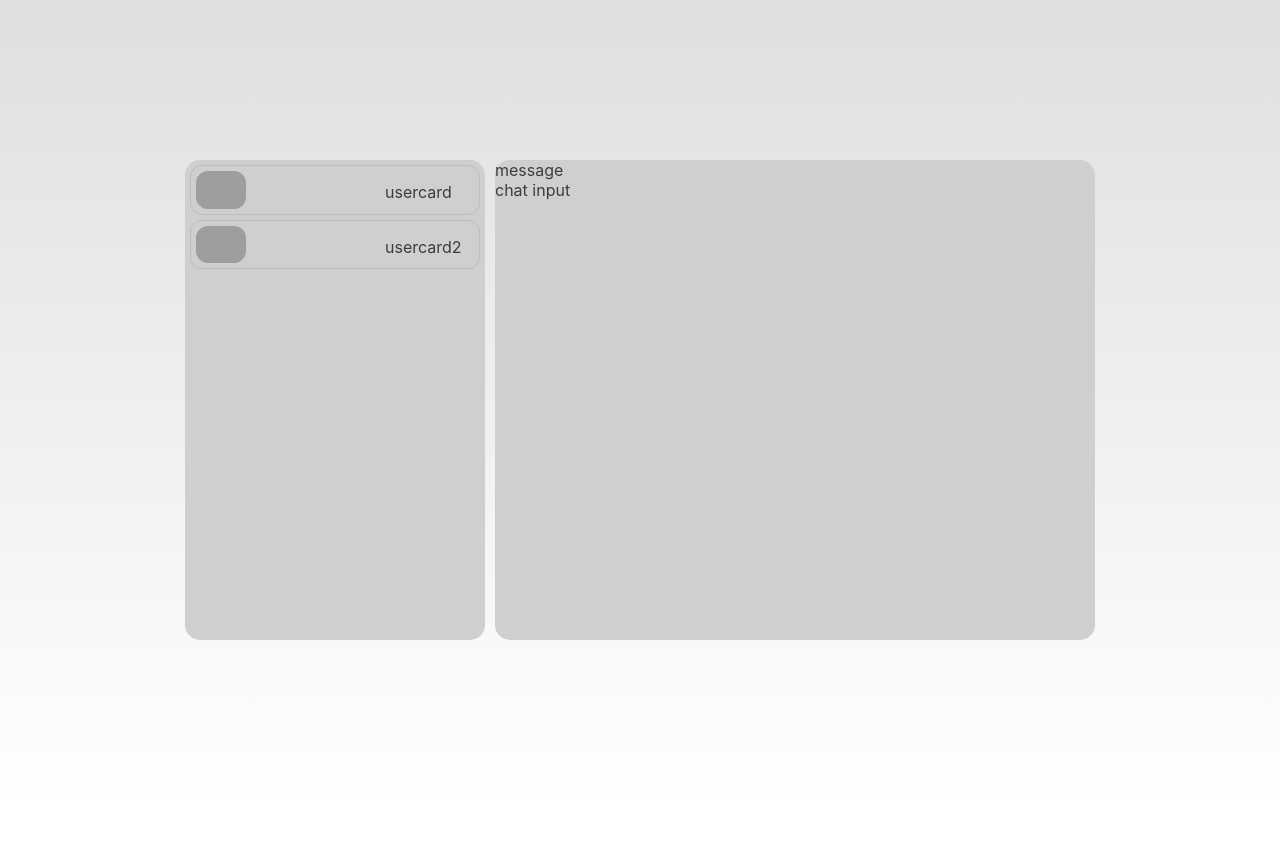
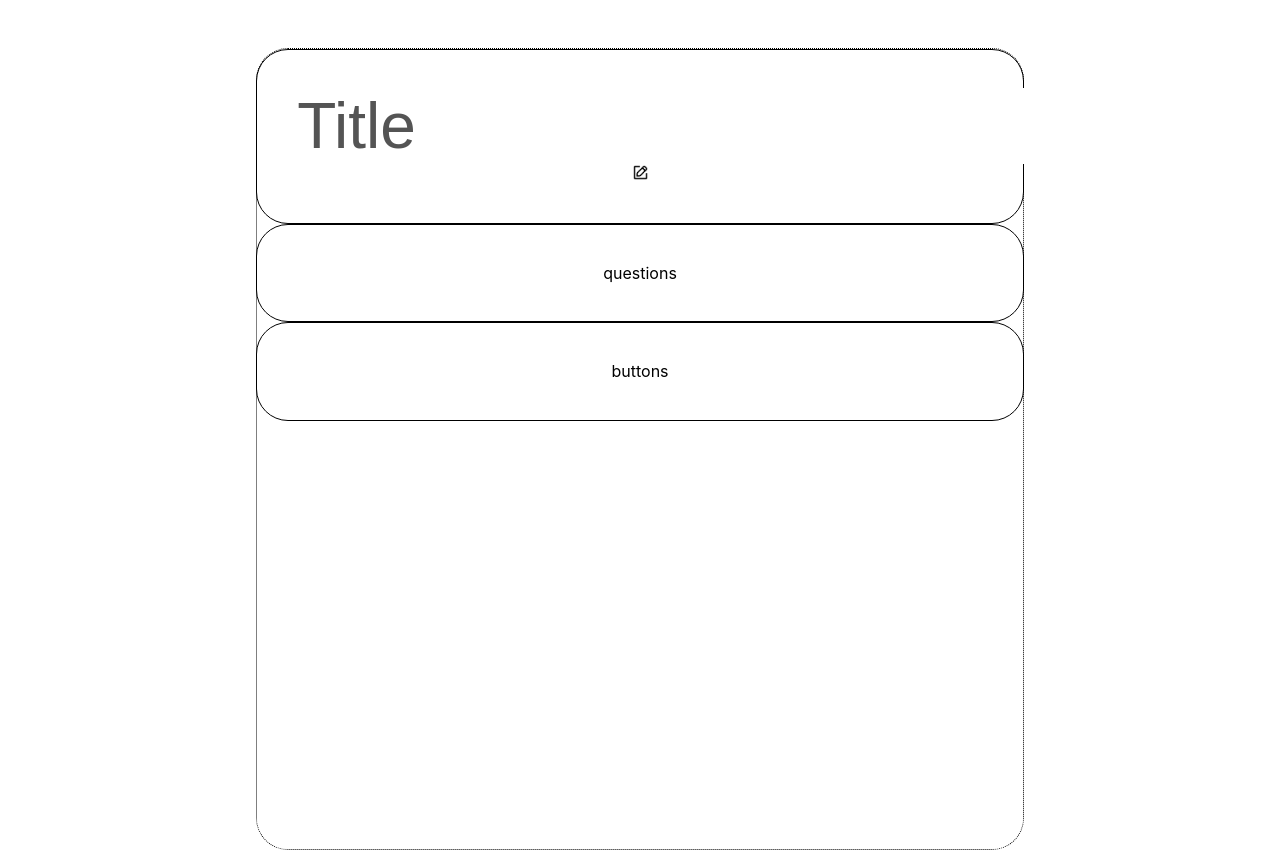
Before and after one commit to rmit-s3712674-Sijie-Shi/chat-page, a React (Create React App) app: page /main in a window 1280 px wide. Before the commit the page ends 800 px from the top, so only its background shows below. Built offline with nearby package versions, Linux system fonts and the light colour scheme; grey boxes are pictures that could not be loaded.

Commit message:
add form page, add title component for form

```diff
--- /dev/null
+++ b/src/formpage/formMainPage.module.css
@@ -0,0 +1,37 @@
+.container {
+    display: flex;
+    flex-direction: column;
+    height: 100vh;
+    width: 100hv;
+    align-items: center;
+    /* justify-content: center; */
+    border: 1px black dotted;
+    border-radius: 2rem;
+    margin-top: 3rem;
+    margin-left: 20%;
+    margin-right: 20%;
+}
+
+.titleContainer {
+    border: 1px black solid;
+    border-radius: 2rem;
+    width: 90%;
+    text-align: center;
+    padding: 5%;
+}
+
+.questionContainer {
+    border: 1px black solid;
+    border-radius: 2rem;
+    width: 90%;
+    text-align: center;
+    padding: 5%;
+}
+
+.bottonContainer {
+    border: 1px black solid;
+    border-radius: 2rem;
+    width: 90%;
+    text-align: center;
+    padding: 5%;
+}
--- /dev/null
+++ b/src/formpage/formMainPage.tsx
@@ -0,0 +1,21 @@
+import React from "react";
+import styles from "./formMainPage.module.css"
+import Title from "./title/title";
+
+const FormMainPage = () => {
+    return(
+        <>
+        <div className={styles.container}>
+            <div className={styles.titleContainer}>
+                <Title/>
+            </div>
+            <div className={styles.questionContainer}>questions</div>
+            <div className={styles.bottonContainer}>
+                buttons
+            </div>
+        </div>
+        </>
+    )
+}
+
+export default FormMainPage;
--- /dev/null
+++ b/src/formpage/title/title.module.css
@@ -0,0 +1,20 @@
+.container{
+    position: relative;
+}
+.container input {
+    background-color: #fff;
+    border: none;
+    font-size: 4rem;
+}
+
+.container input:focus {
+    border: none;
+    outline: none;
+    border-bottom: gray solid 1px;
+}
+
+.container img {
+    cursor: pointer;
+    width: 15px;
+    height: 15px;
+}
--- /dev/null
+++ b/src/formpage/title/title.tsx
@@ -0,0 +1,24 @@
+import React, { useState, useRef } from "react";
+import styles from "./title.module.css"
+
+const Title = () => {
+    const [title, setTitle] = useState("Title")
+    const [inputDisable, setInputDisable] = useState(true)
+    const ref = useRef<HTMLInputElement>(null);
+    const edit = () => {
+        console.log(title)
+        setInputDisable((prev) => !prev)
+        setTimeout(() => {
+            ref.current?.focus()
+        }, 100)
+    }
+    return(
+        <div className={styles.container}>
+            <input ref={ref} value={title} onChange={(e) => setTitle(e.target.value)} disabled={inputDisable}></input>
+            {inputDisable ? <img src="./edit.png" alt="edit" onClick={edit}/> : <img src="./save.png" alt="save" onClick={edit}></img>}
+        </div>
+
+    )
+}
+
+export default Title;
--- a/src/index.tsx
+++ b/src/index.tsx
@@ -8,6 +8,7 @@ import {
   RouterProvider
 } from "react-router-dom";
 import MainPage from './mainpage/mainpage';
+import FormMainPage from './formpage/formMainPage';
 
 
 const router = createBrowserRouter([
@@ -17,7 +18,7 @@ const router = createBrowserRouter([
   },
   {
     path:"/main",
-    element:<MainPage/>
+    element:<FormMainPage/>
   }
 ])
 
```
Also changed, not shown: public/edit.png (added), public/save.png (added).
